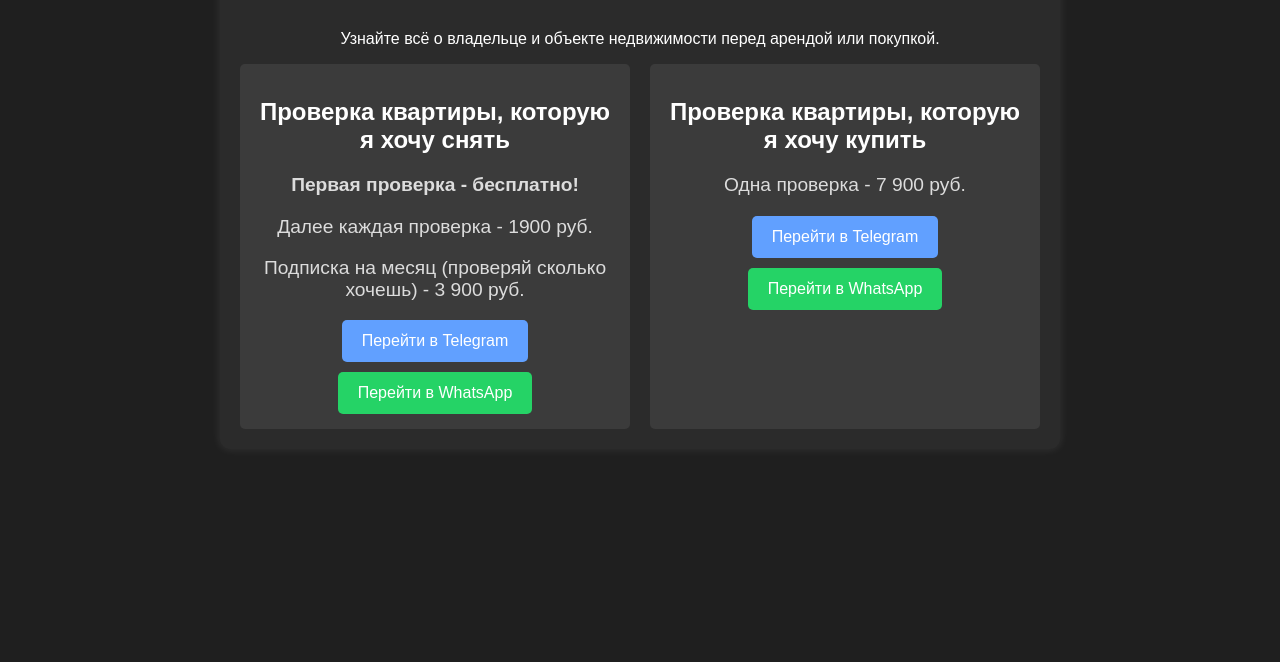
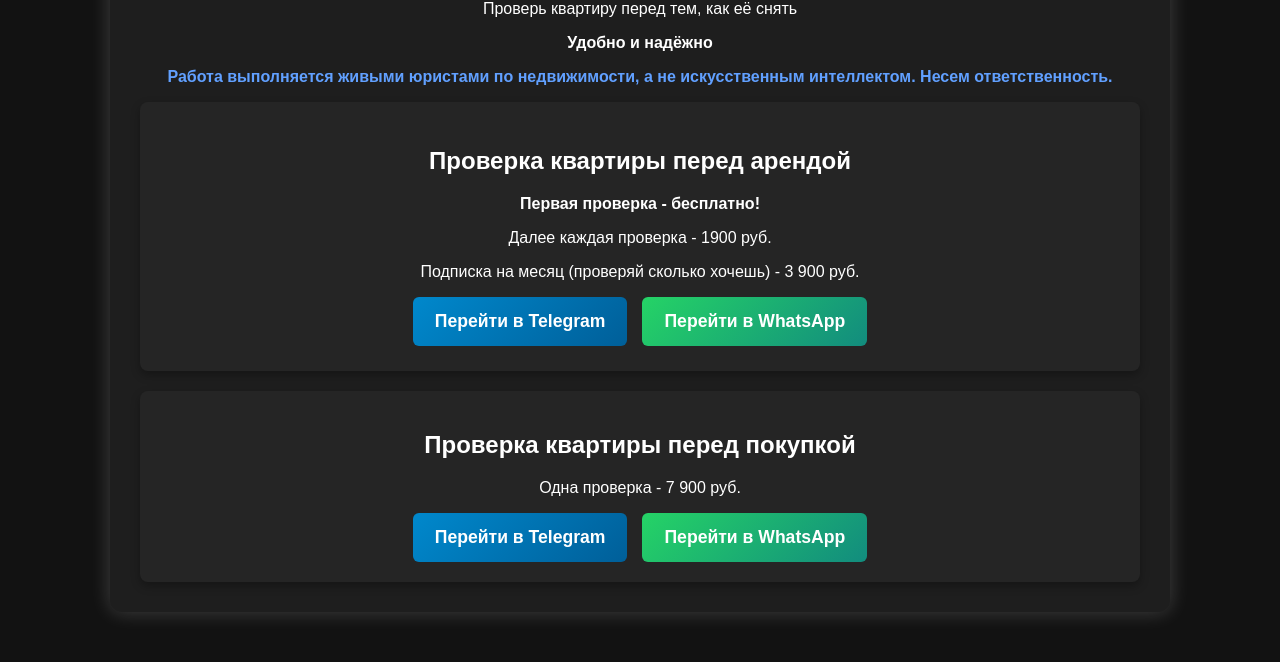
Before and after one commit to keet23/flatcheck, a plain HTML site: page index.html in a window 1280 px wide. Shown: the part 214-876 px from the top of the page. Before the commit the page ends 800 px from the top, so only its background shows below. Drawn offline with Linux system fonts and the light colour scheme.

Commit message:
Update index.html

```diff
--- a/index.html
+++ b/index.html
@@ -6,35 +6,35 @@
     <title>FlatCheck - Проверка квартир</title>
     <style>
         body {
-            font-family: Arial, sans-serif;
+            font-family: 'Arial', sans-serif;
             margin: 0;
             padding: 0;
-            background-color: #1f1f1f;
+            background-color: #121212;
             text-align: center;
             color: #fff;
         }
         .container {
-            max-width: 90%;
-            max-width: 800px;
+            max-width: 1000px;
             margin: 50px auto;
-            background: #2b2b2b;
-            padding: 20px;
-            border-radius: 10px;
-            box-shadow: 0 0 10px rgba(255, 255, 255, 0.1);
+            background: #1e1e1e;
+            padding: 30px;
+            border-radius: 12px;
+            box-shadow: 0 0 20px rgba(255, 255, 255, 0.2);
         }
         .logo {
             display: flex;
             justify-content: center;
             align-items: center;
             flex-direction: column;
+            margin-bottom: 20px;
         }
         .logo img {
-            max-width: 100px;
+            max-width: 120px;
             height: auto;
         }
         h1 {
             color: #61a0ff;
-            font-size: 1.8em;
+            font-size: 2.2em;
             margin-top: 10px;
         }
         .services-container {
@@ -43,54 +43,82 @@
             flex-wrap: wrap;
             gap: 20px;
         }
-        .service {
-            flex: 1;
-            min-width: 300px;
-            padding: 15px;
-            background: #3b3b3b;
-            border-radius: 5px;
+        .service-large {
+            flex: 65%;
+            padding: 25px;
+            background: #252525;
+            border-radius: 8px;
+            box-shadow: 0 4px 10px rgba(0, 0, 0, 0.3);
+            transition: transform 0.3s ease-in-out;
+        }
+        .service-small {
+            flex: 35%;
+            padding: 20px;
+            background: #252525;
+            border-radius: 8px;
+            box-shadow: 0 4px 10px rgba(0, 0, 0, 0.3);
+            transition: transform 0.3s ease-in-out;
+        }
+        .service-large:hover, .service-small:hover {
+            transform: translateY(-5px);
+        }
+        .service h2 {
+            color: #61a0ff;
+            margin-bottom: 10px;
         }
         .service p {
             font-size: 1.2em;
             color: #dcdcdc;
+            margin-bottom: 15px;
         }
         .buttons {
             display: flex;
             flex-wrap: wrap;
             justify-content: center;
-            gap: 10px;
+            gap: 15px;
         }
         .buttons a {
             display: inline-block;
-            padding: 12px 20px;
+            padding: 14px 22px;
             text-decoration: none;
+            font-weight: bold;
             color: white;
-            border-radius: 5px;
-            font-size: 16px;
+            border-radius: 6px;
+            font-size: 1.1em;
             text-align: center;
-            min-width: 140px;
+            min-width: 160px;
+            transition: background 0.3s ease-in-out;
         }
         .telegram {
-            background-color: #61a0ff;
+            background: linear-gradient(135deg, #0088cc, #005f99);
+        }
+        .telegram:hover {
+            background: linear-gradient(135deg, #005f99, #0088cc);
         }
         .whatsapp {
-            background-color: #25d366;
+            background: linear-gradient(135deg, #25d366, #128c7e);
+        }
+        .whatsapp:hover {
+            background: linear-gradient(135deg, #128c7e, #25d366);
         }
         @media (max-width: 768px) {
             .container {
                 width: 95%;
-                padding: 15px;
+                padding: 20px;
             }
             h1 {
-                font-size: 1.5em;
+                font-size: 1.8em;
             }
             .services-container {
                 flex-direction: column;
                 align-items: center;
             }
+            .service-large, .service-small {
+                flex: 100%;
+            }
             .buttons a {
                 width: 100%;
-                padding: 10px;
+                padding: 12px;
             }
         }
     </style>
@@ -99,13 +127,16 @@
     <div class="container">
         <div class="logo">
             <img src="./logo.jpg" alt="FlatCheck Logo">
-            <h1>FlatCheck - Проверка юридической чистоты квартиры</h1>
+
         </div>
-        <p>Узнайте всё о владельце и объекте недвижимости перед арендой или покупкой.</p>
+        <p>Проверь квартиру перед тем, как её снять</p>
+        <p><strong>Удобно и надёжно</strong></p>
+        <p style='color: #61a0ff; font-weight: bold;'>Работа выполняется живыми юристами по недвижимости, а не искусственным интеллектом. Несем ответственность.</p>
+
 
         <div class="services-container">
-            <div class="service">
-                <h2>Проверка квартиры, которую я хочу снять</h2>
+            <div class="service-large">
+                <h2>Проверка квартиры перед арендой</h2>
                 <p><strong>Первая проверка - бесплатно!</strong></p>
                 <p>Далее каждая проверка - 1900 руб.</p>
                 <p>Подписка на месяц (проверяй сколько хочешь) - 3 900 руб.</p>
@@ -115,8 +146,8 @@
                 </div>
             </div>
 
-            <div class="service">
-                <h2>Проверка квартиры, которую я хочу купить</h2>
+            <div class="service-small">
+                <h2>Проверка квартиры перед покупкой</h2>
                 <p>Одна проверка - 7 900 руб.</p>
                 <div class="buttons">
                     <a href="https://t.me/FlatCheckRu_bot" class="telegram">Перейти в Telegram</a>
```
